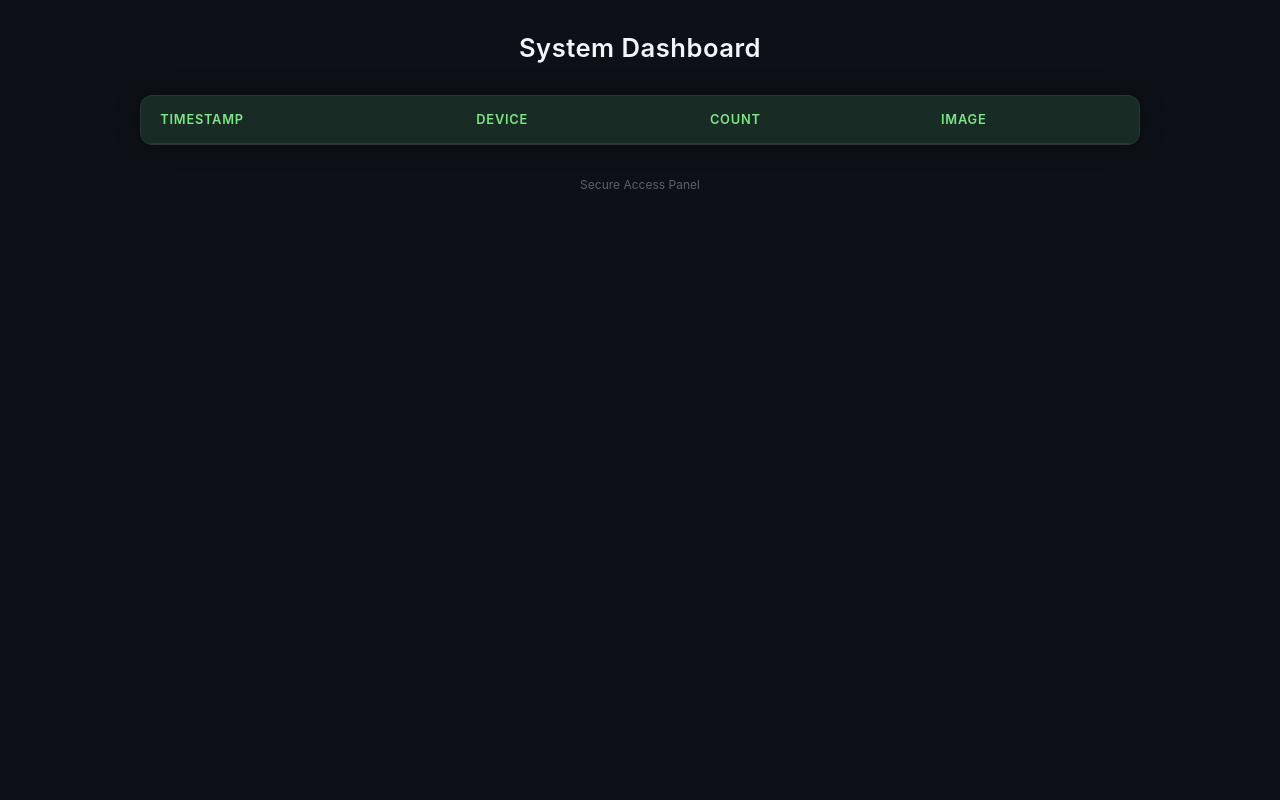
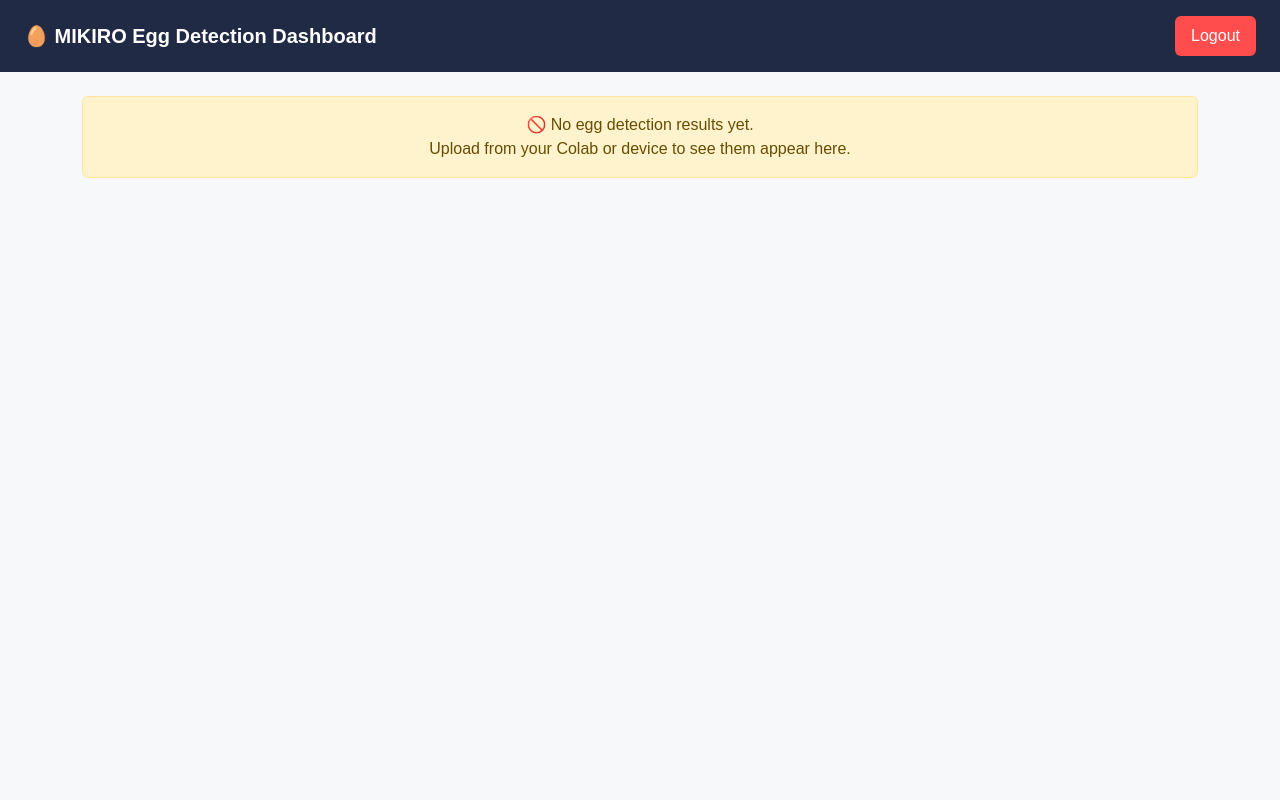
Before and after one commit to projectdepartmentmikiro-client/end, a Flask app: page /dashboard in a window 1280 px wide. Run offline with Flask 3, Linux system fonts and the light colour scheme; the visitor is signed in with stand-in values (Sample User, id 1); lists and menus that the app fills with data are empty.

Commit message:
Update dashboard.html

```diff
--- a/templates/dashboard.html
+++ b/templates/dashboard.html
@@ -3,213 +3,76 @@
 <head>
   <meta charset="UTF-8" />
   <meta name="viewport" content="width=device-width, initial-scale=1.0" />
-  <title>Dashboard</title>
+  <title>Egg Detection Dashboard</title>
+  <link rel="stylesheet" href="https://cdn.jsdelivr.net/npm/bootstrap@5.3.2/dist/css/bootstrap.min.css" />
   <style>
-    :root {
-      --bg-dark: #0d1117;
-      --bg-card: #161b22;
-      --text-primary: #f0f6fc;
-      --text-secondary: #8b949e;
-      --accent: #238636;
-      --border: #30363d;
+    body {
+      background: #f7f8fa;
+      font-family: "Poppins", sans-serif;
     }
-
-    * {
-      box-sizing: border-box;
-      margin: 0;
-      padding: 0;
+    .navbar {
+      background: #202a44;
     }
-
-    body {
-      font-family: "Inter", Arial, sans-serif;
-      background: var(--bg-dark);
-      color: var(--text-primary);
-      min-height: 100vh;
-      display: flex;
-      flex-direction: column;
-      align-items: center;
-      padding: 2rem 1rem;
-    }
-
-    header {
-      text-align: center;
-      margin-bottom: 2rem;
-      animation: fadeIn 0.8s ease-in-out;
-    }
-
-    header h1 {
-      font-size: 1.6rem;
-      font-weight: 600;
-      color: var(--text-primary);
-      letter-spacing: 0.5px;
-    }
-
-    .table-container {
-      width: 100%;
-      max-width: 1000px;
-      background: var(--bg-card);
-      border: 1px solid var(--border);
-      border-radius: 12px;
-      box-shadow: 0 0 25px rgba(0, 0, 0, 0.3);
-      overflow: hidden;
-      animation: slideUp 0.8s ease-in-out;
-    }
-
-    table {
-      width: 100%;
-      border-collapse: collapse;
-      color: var(--text-primary);
-    }
-
-    thead {
-      background: rgba(35, 134, 54, 0.15);
-      text-transform: uppercase;
-      letter-spacing: 0.05em;
-    }
-
-    th, td {
-      padding: 1rem 1.2rem;
-      text-align: left;
-      border-bottom: 1px solid var(--border);
-    }
-
-    th {
-      color: #7ee787;
-      font-size: 0.8rem;
+    .navbar-brand {
+      color: #fff !important;
       font-weight: 600;
     }
-
-    td {
-      font-size: 0.95rem;
-      color: var(--text-secondary);
+    .card {
+      border: none;
+      border-radius: 12px;
+      box-shadow: 0 4px 10px rgba(0,0,0,0.1);
+      overflow: hidden;
     }
-
-    tr:hover {
-      background: rgba(56, 139, 253, 0.08);
-      transition: background 0.25s ease;
+    .egg-img {
+      width: 100%;
+      height: 220px;
+      object-fit: cover;
     }
-
-    img {
-      width: 90px;
-      height: 60px;
-      object-fit: cover;
-      border-radius: 8px;
-      transition: transform 0.25s ease;
+    .logout-btn {
+      background: #ff4d4d;
+      color: white;
+      border: none;
+      padding: 8px 16px;
+      border-radius: 6px;
+      text-decoration: none;
     }
-
-    img:hover {
-      transform: scale(1.6);
-      z-index: 2;
-      border: 1px solid var(--accent);
-    }
-
-    footer {
-      margin-top: 2rem;
-      text-align: center;
-      font-size: 0.75rem;
-      color: var(--text-secondary);
-      opacity: 0.6;
-    }
-
-    @media (max-width: 768px) {
-      table, thead, tbody, th, td, tr {
-        display: block;
-      }
-
-      thead {
-        display: none;
-      }
-
-      tr {
-        border-bottom: 1px solid var(--border);
-        margin-bottom: 1rem;
-        padding: 1rem;
-        background: #161b22;
-        border-radius: 10px;
-      }
-
-      td {
-        display: flex;
-        justify-content: space-between;
-        text-align: right;
-        font-size: 0.9rem;
-      }
-
-      td::before {
-        content: attr(data-label);
-        font-weight: 600;
-        color: #7ee787;
-        text-transform: uppercase;
-        text-align: left;
-      }
-
-      img {
-        width: 100%;
-        max-width: 200px;
-        height: auto;
-        margin-top: 0.5rem;
-      }
-    }
-
-    @keyframes fadeIn {
-      from { opacity: 0; transform: translateY(-10px); }
-      to { opacity: 1; transform: translateY(0); }
-    }
-
-    @keyframes slideUp {
-      from { opacity: 0; transform: translateY(15px); }
-      to { opacity: 1; transform: translateY(0); }
+    .logout-btn:hover {
+      background: #ff1a1a;
     }
   </style>
 </head>
 <body>
-  <header>
-    <h1>System Dashboard</h1>
-  </header>
 
-  <div class="table-container">
-    <table id="results-table">
-      <thead>
-        <tr>
-          <th>Timestamp</th>
-          <th>Device</th>
-          <th>Count</th>
-          <th>Image</th>
-        </tr>
-      </thead>
-      <tbody></tbody>
-    </table>
+  <nav class="navbar px-4 py-3">
+    <span class="navbar-brand">🥚 MIKIRO Egg Detection Dashboard</span>
+    <a href="/logout" class="logout-btn">Logout</a>
+  </nav>
+
+  <div class="container mt-4">
+    {% if results|length == 0 %}
+      <div class="alert alert-warning text-center">
+        🚫 No egg detection results yet. <br>
+        Upload from your Colab or device to see them appear here.
+      </div>
+    {% else %}
+      <div class="row g-4">
+        {% for result in results %}
+          <div class="col-md-4">
+            <div class="card">
+              <img src="{{ result.annotated_image_url }}" class="egg-img" alt="Detected Eggs">
+              <div class="card-body">
+                <h5 class="card-title text-primary">Device: {{ result.device_code }}</h5>
+                <p><strong>Egg Count:</strong> {{ result.egg_count }}</p>
+                <p><strong>Captured:</strong> {{ result.timestamp }}</p>
+                <a href="{{ result.image_url }}" target="_blank" class="btn btn-outline-secondary btn-sm">View Original</a>
+                <a href="{{ result.binary_image_url }}" target="_blank" class="btn btn-outline-secondary btn-sm">View Binary</a>
+              </div>
+            </div>
+          </div>
+        {% endfor %}
+      </div>
+    {% endif %}
   </div>
 
-  <footer>Secure Access Panel</footer>
-
-  <script>
-    async function loadData() {
-      try {
-        const res = await fetch('/api/results');
-        const data = await res.json();
-        const tbody = document.querySelector('#results-table tbody');
-        tbody.innerHTML = '';
-
-        data.reverse().forEach(item => {
-          const row = document.createElement('tr');
-          row.innerHTML = `
-            <td data-label="Timestamp">${item.timestamp}</td>
-            <td data-label="Device">${item.device_code}</td>
-            <td data-label="Count">${item.egg_count}</td>
-            <td data-label="Image">
-              <img src="${item.annotated_image_url}" alt="Annotated Image">
-            </td>
-          `;
-          tbody.appendChild(row);
-        });
-      } catch (err) {
-        console.error('Error loading data:', err);
-      }
-    }
-
-    loadData();
-    setInterval(loadData, 10000); // refresh every 10s
-  </script>
 </body>
 </html>
```
